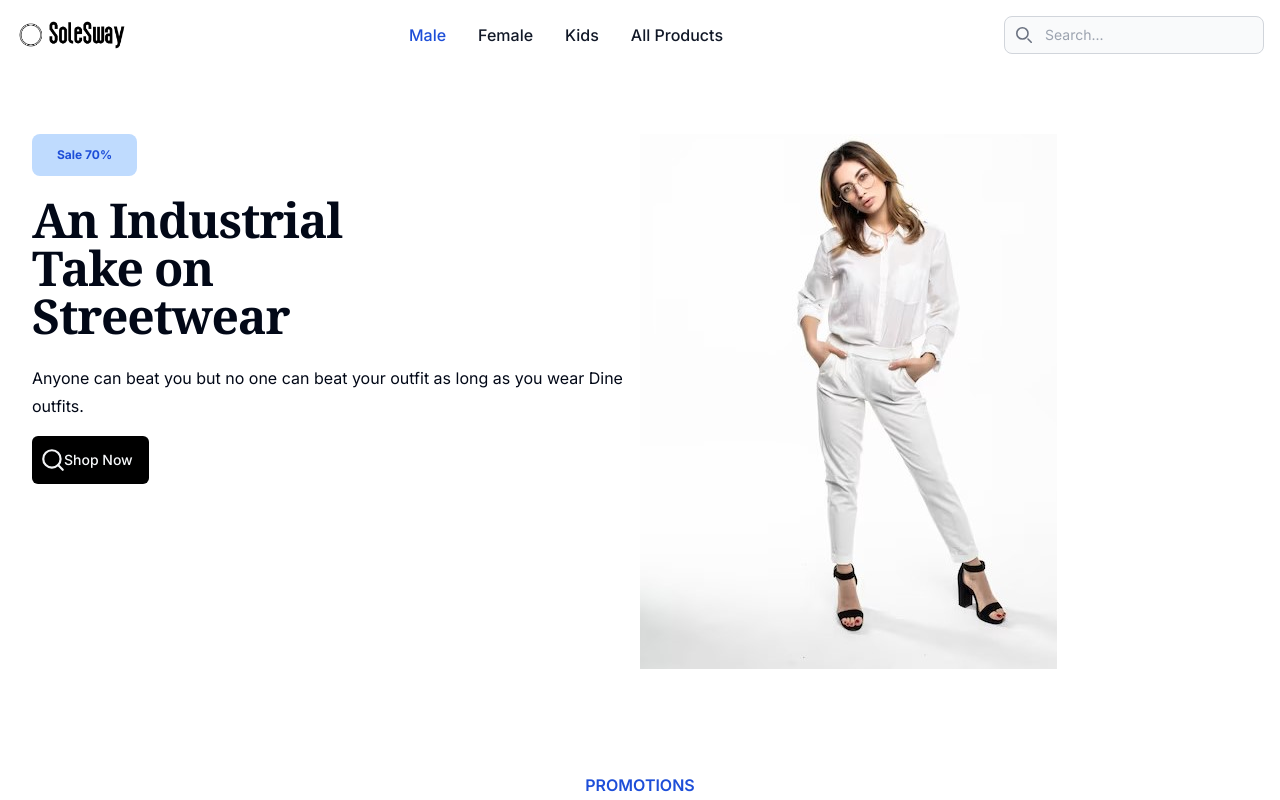
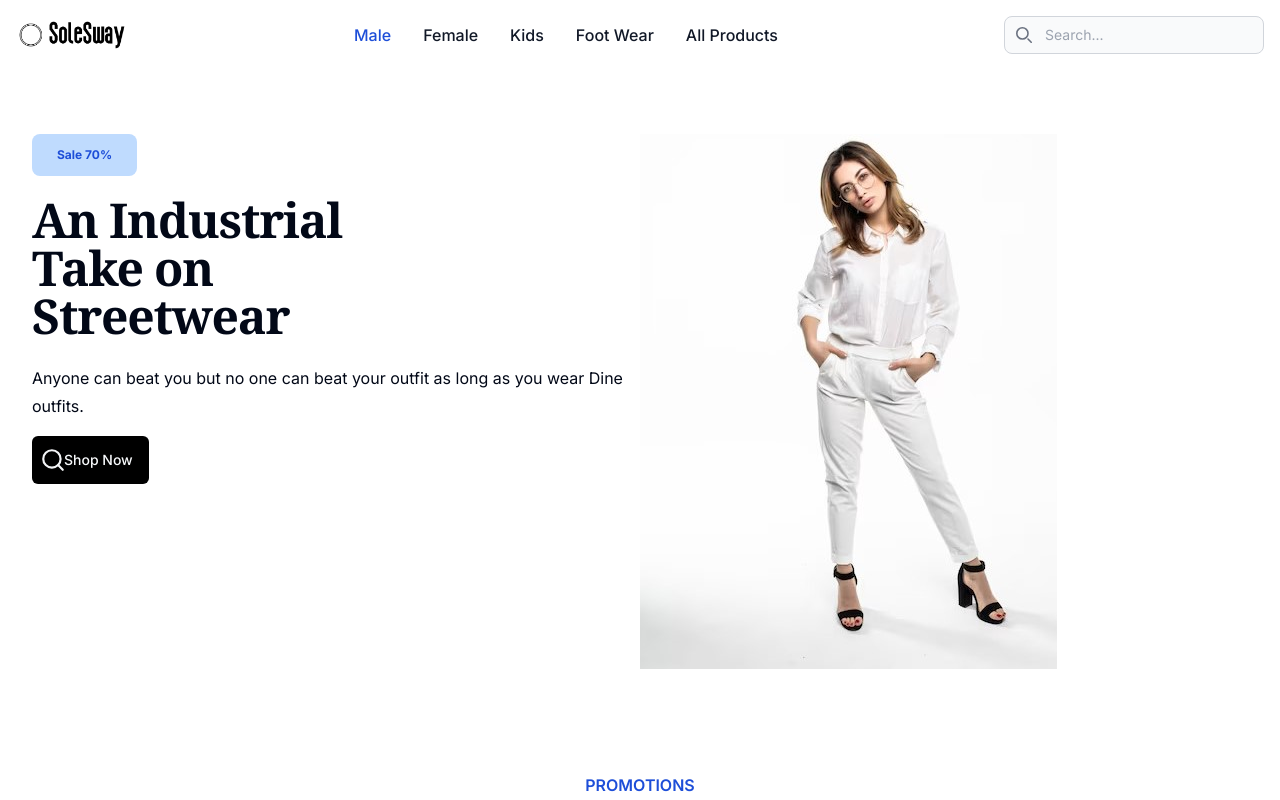
Before and after one commit to AbbasAliKazmi/solesway, a Next.js app: page / in a window 1280 px wide. Shown: the top 800 px of the page. Built offline with nearby package versions, Linux system fonts and the light colour scheme.

Commit message:
Add "Foot Wear" category to header

```diff
--- a/src/components/layout/header.tsx
+++ b/src/components/layout/header.tsx
@@ -62,6 +62,11 @@
                         </li>
                         <li className="block py-2 px-3 text-gray-900 rounded hover:bg-gray-100 md:hover:bg-transparent md:hover:text-blue-700 md:p-0 md:dark:hover:text-blue-500 dark:text-white dark:hover:bg-gray-700 dark:hover:text-white md:dark:hover:bg-transparent dark:border-gray-700">
                             <Link href={"/products"}>
+                                Foot Wear
+                            </Link>
+                        </li>
+                        <li className="block py-2 px-3 text-gray-900 rounded hover:bg-gray-100 md:hover:bg-transparent md:hover:text-blue-700 md:p-0 md:dark:hover:text-blue-500 dark:text-white dark:hover:bg-gray-700 dark:hover:text-white md:dark:hover:bg-transparent dark:border-gray-700">
+                            <Link href={"/products"}>
                                 All Products
                             </Link>
                         </li>
```
